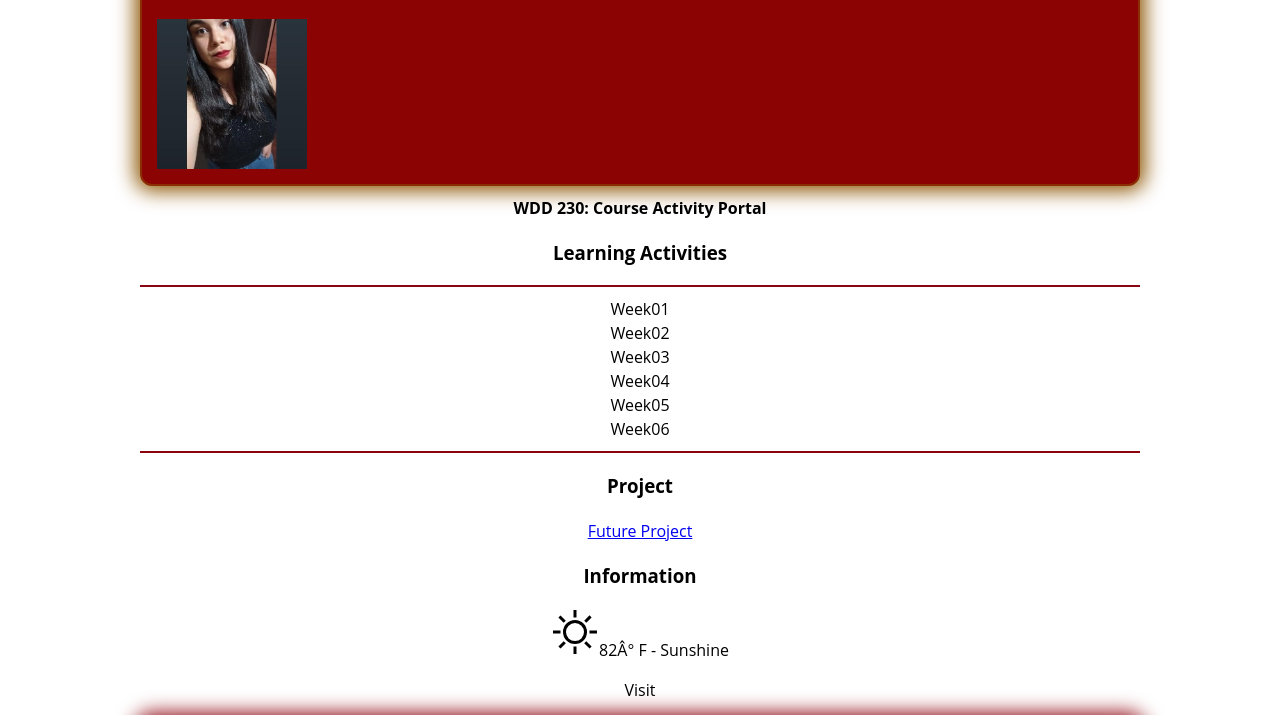
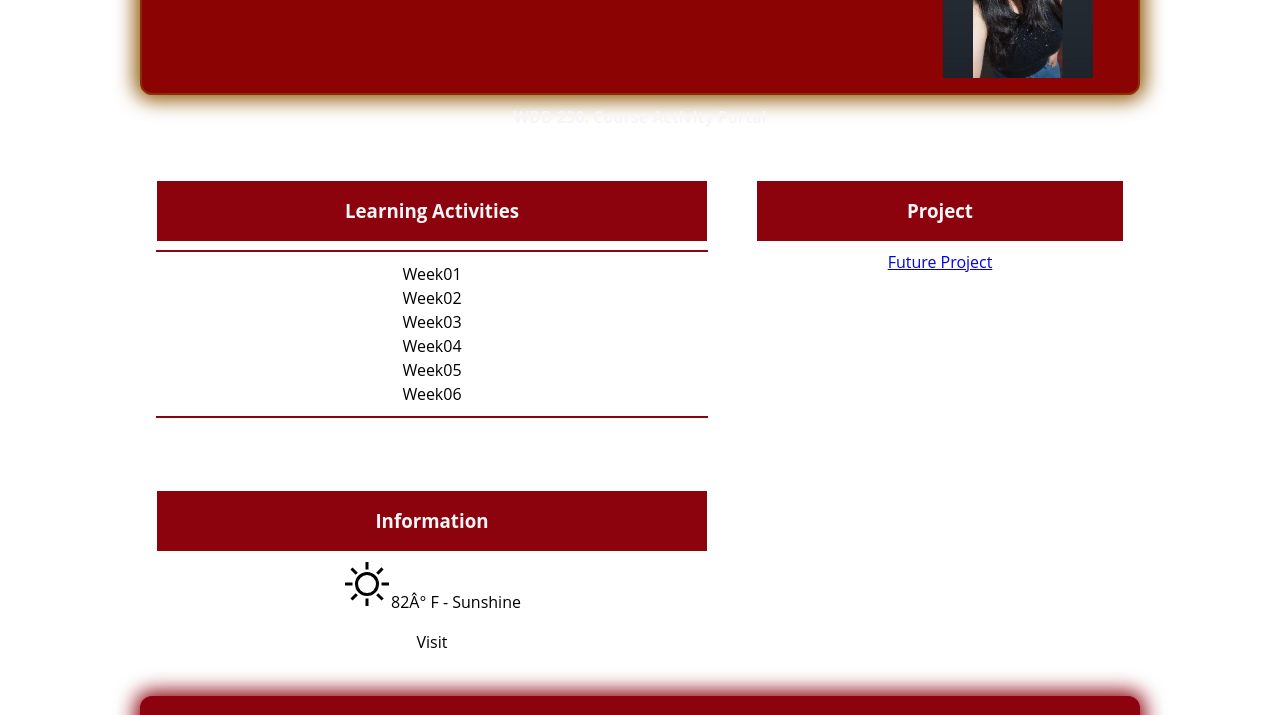
Before and after one commit to Romi27/WDD230, a plain HTML site: page LESON1-WDD230/wdd130/index.html in a window 1280 px wide. Shown: the part 199-914 px from the top of the page. Drawn offline with Linux system fonts and the light colour scheme.

Commit message:
Update Base.css

```diff
--- a/LESON1-WDD230/wdd130/styles-folder/Base.css
+++ b/LESON1-WDD230/wdd130/styles-folder/Base.css
@@ -63,7 +63,17 @@ body {
       margin-top:40px;
   }
   h1{
-   color: black;
+   color: rgb(245, 243, 243);
+  }
+  h3 {
+    margin-bottom: .5rem;
+
+    border:1px solid white;
+    color: rgb(252, 246, 246);
+    background-color: #8c030e;
+    grid-column: 1/3;
+    padding: 1rem;
+
   }
 
   form fieldset {
@@ -144,7 +154,7 @@ body {
 
     font-family: 'Open Sans', sans-serif;
     font-size: 16px;
-  text-align: center;
+    text-align: center;
     margin: 10px auto;
 
   }
@@ -153,3 +163,20 @@ body {
     text-align: center;
     display: none;
   }
+  section {
+    padding: 1rem;
+  }
+  h2 {
+    color: rgb(246, 246, 248);
+    grid-column: 1/3;
+  }
+  main {
+    display: grid;
+    grid-template-columns: 1fr 400px;
+    grid-gap: 1rem;
+  }
+  header{
+    display: grid;
+    grid-template-columns: 1fr 200px;
+    grid-gap: 1rem;
+  }
```
